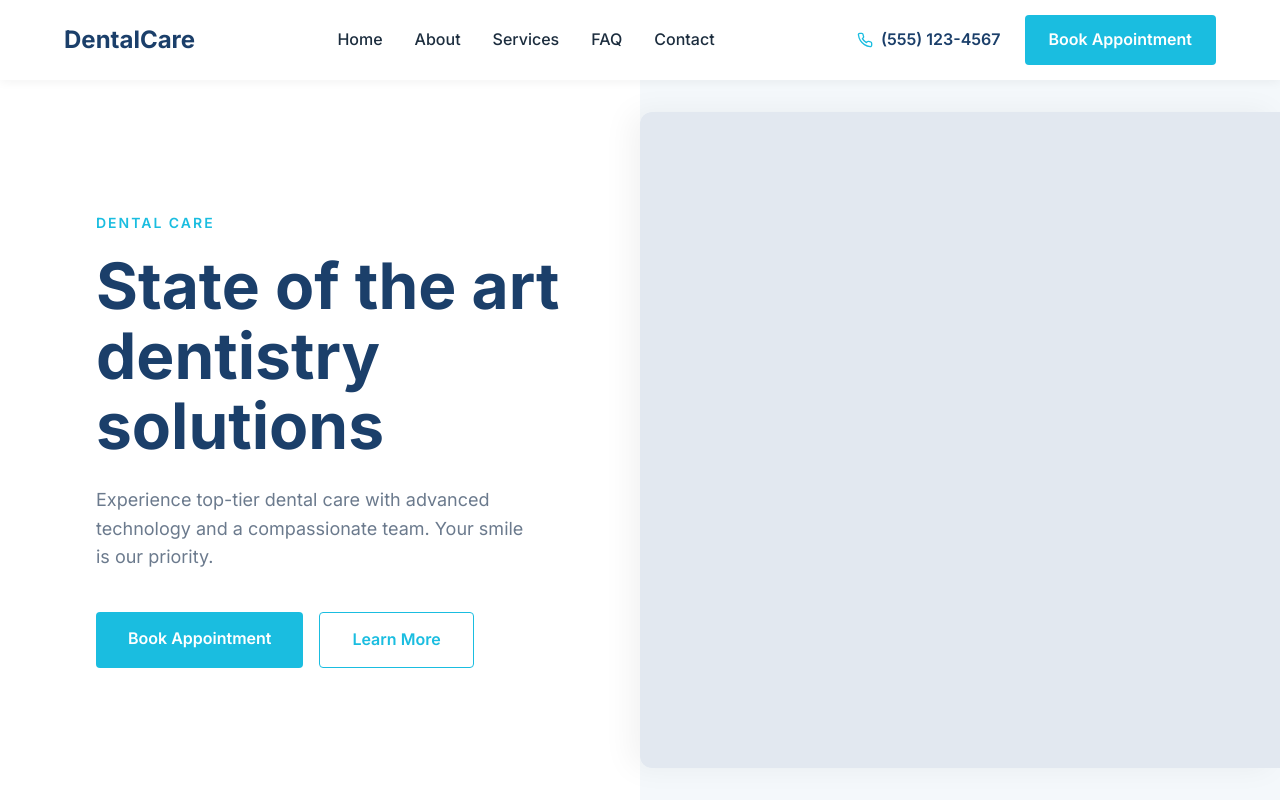
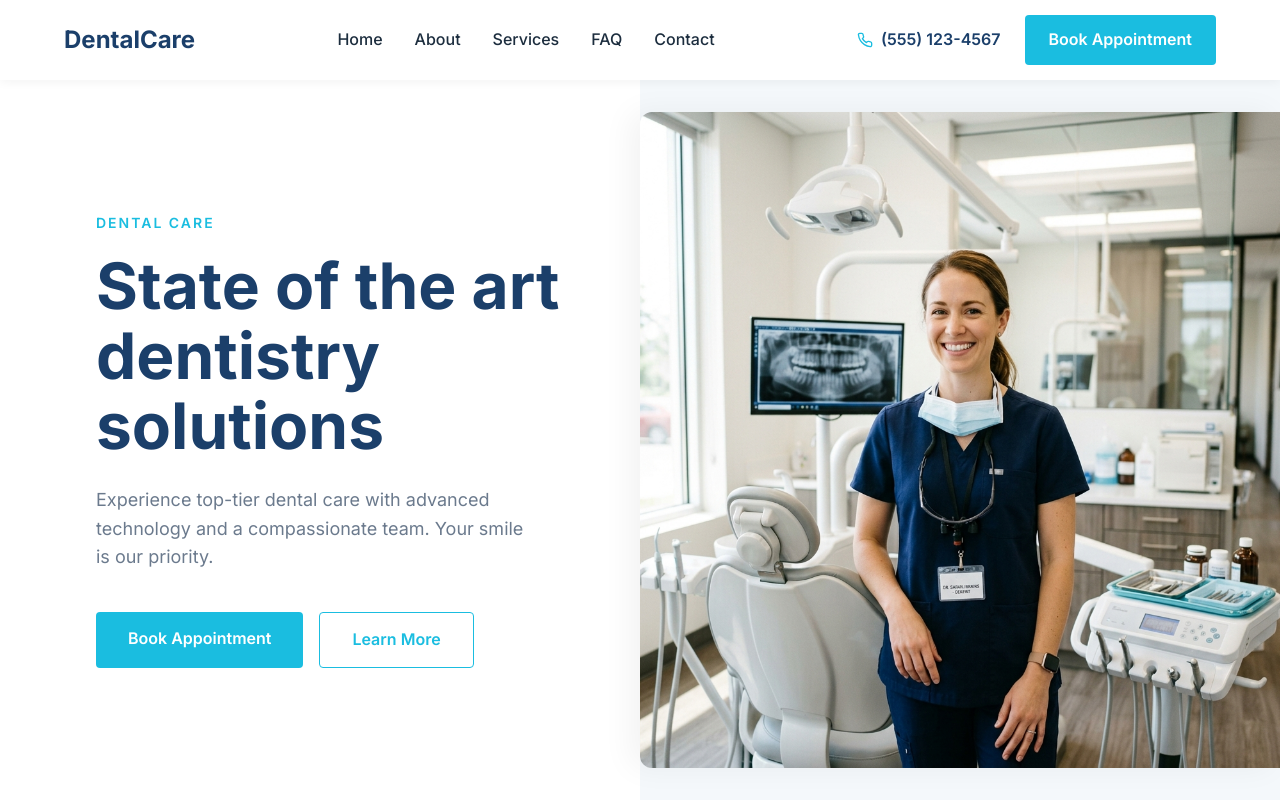
Before and after one commit to Wasimali2005/dental-clinic-landing-page, a Next.js app: page / in a window 1280 px wide. Shown: the top 800 px of the page. Built offline with nearby package versions, Linux system fonts and the light colour scheme.

Commit message:
Add Hero image

```diff
--- a/src/components/Hero/Hero.tsx
+++ b/src/components/Hero/Hero.tsx
@@ -24,16 +24,13 @@ export default function Hero() {
       </div>
       <div className={styles.heroRight}>
         <div className={styles.imageWrapper}>
-          <div style={{width: '100%', height: '100%', backgroundColor: '#e2e8f0'}}>
-            {/* Placeholder until image is generated */}
-          </div>
-          {/* <Image
+          <Image
             src="/images/hero-dentist.jpg"
             alt="Smiling female dentist in clinic"
             fill
             className={styles.image}
             priority
-          /> */}
+          />
         </div>
       </div>
     </section>
```
Also changed, not shown: public/images/hero-dentist.jpg (added).
